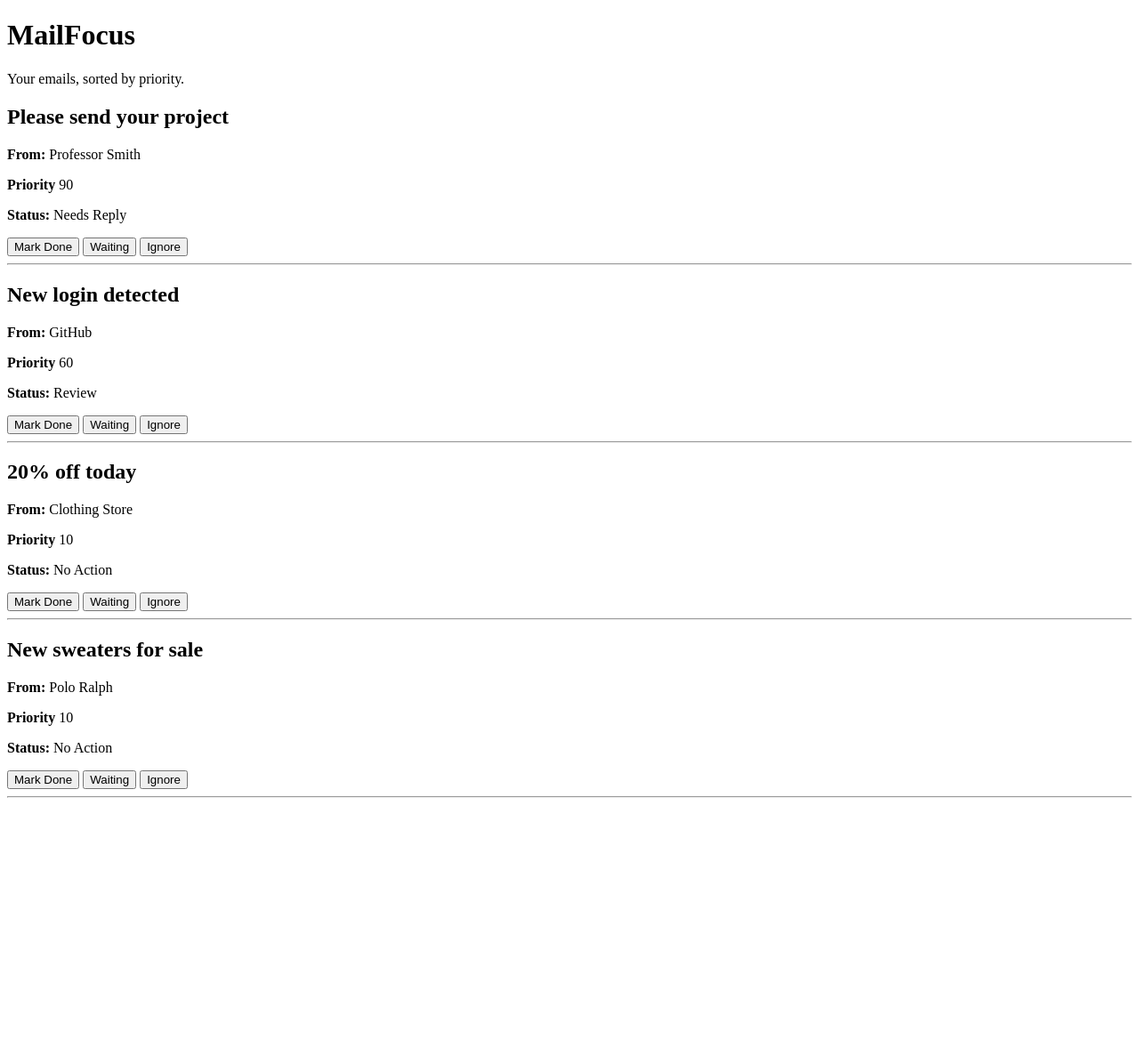
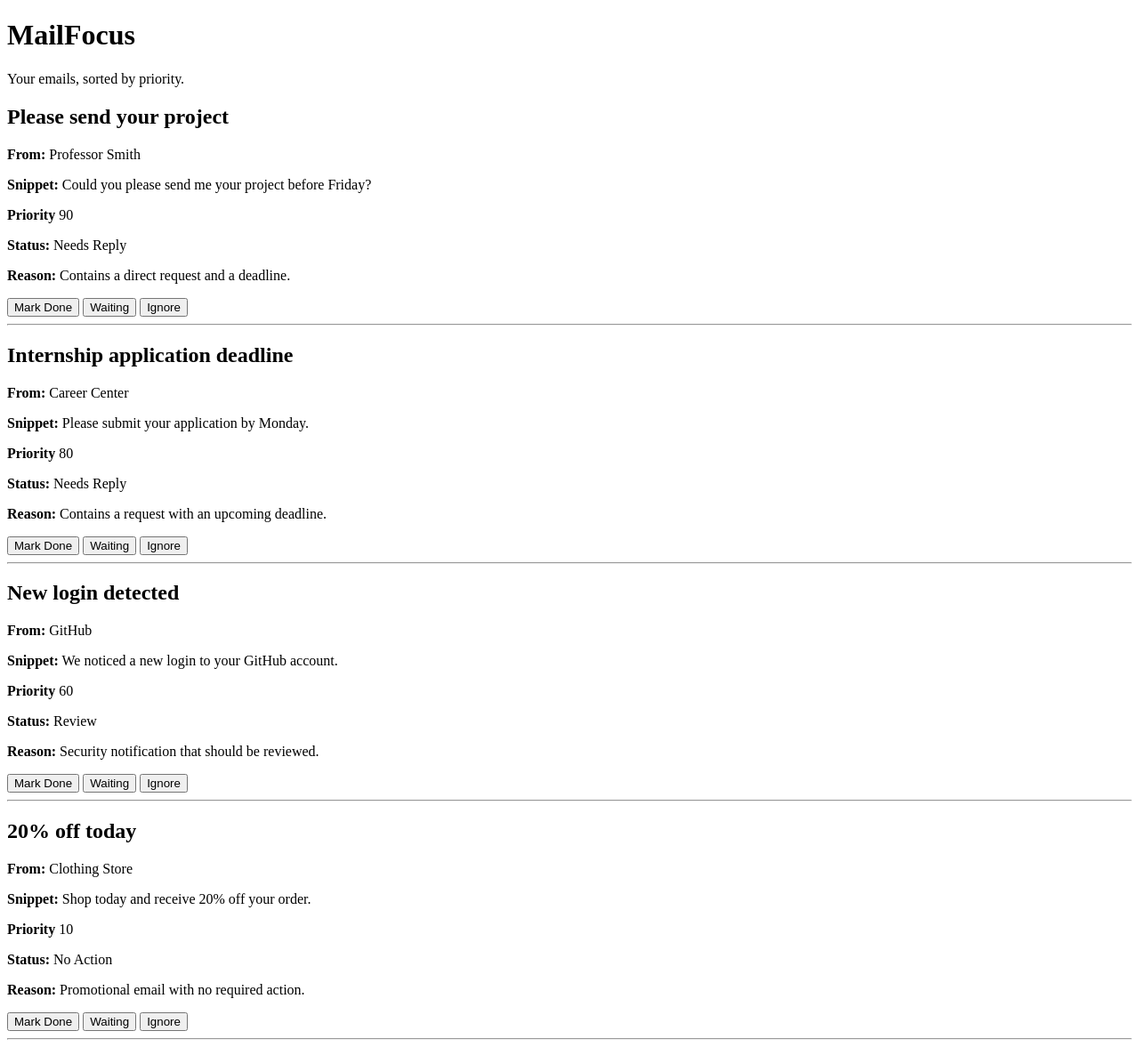
Before and after one commit to Dean-safran/mailFocus, a Flask app: page / in a window 1280 px wide. Shown: the whole page at 89% size. Before the commit the page ends 897 px from the top, so only its background shows below. Run offline with Flask 3, Linux system fonts and the light colour scheme.

Commit message:
Store fake emails and statuses in SQLite

```diff
--- a/app.py
+++ b/app.py
@@ -1,5 +1,6 @@
 from flask import Flask, render_template, redirect, url_for
 from flask_sqlalchemy import SQLAlchemy
+from datetime import datetime
 
 # configurations
 # --------------
@@ -59,75 +60,116 @@ class Email(db.Model) :
         nullable=True
     )
 
+emails = [
+    {
+        "sender": "Professor Smith",
+        "subject": "Please send your project",
+        "snippet": "Could you please send me your project before Friday?",
+        "priority": 90,
+        "status": "Needs Reply",
+        "reason": "Contains a direct request and a deadline.",
+        "gmail_thread_id": "fake-thread-1",
+        "received_at": datetime(2026, 7, 15, 9, 30)
+    },
+    {
+        "sender": "GitHub",
+        "subject": "New login detected",
+        "snippet": "We noticed a new login to your GitHub account.",
+        "priority": 60,
+        "status": "Review",
+        "reason": "Security notification that should be reviewed.",
+        "gmail_thread_id": "fake-thread-2",
+        "received_at": datetime(2026, 7, 14, 14, 15),
+    },
+    {
+        "sender": "Clothing Store",
+        "subject": "20% off today",
+        "snippet": "Shop today and receive 20% off your order.",
+        "priority": 10,
+        "status": "No Action",
+        "reason": "Promotional email with no required action.",
+        "gmail_thread_id": "fake-thread-3",
+        "received_at": datetime(2026, 7, 13, 11, 0),
+    },
+    {
+        "sender": "Career Center",
+        "subject": "Internship application deadline",
+        "snippet": "Please submit your application by Monday.",
+        "priority": 80,
+        "status": "Needs Reply",
+        "reason": "Contains a request with an upcoming deadline.",
+        "gmail_thread_id": "fake-thread-4",
+        "received_at": datetime(2026, 7, 16, 8, 45),
+    }
+]
+
+def seed_fake_emails():
+    for fake_email in emails:
+        # db.session.execute() executes
+        # a query
+        existing_email = db.session.execute(
+            db.select(Email).filter_by(
+                gmail_thread_id=fake_email["gmail_thread_id"]
+            )
+        # returns an Email object if it
+        # exists, else returns None
+        ).scalar_one_or_none()
+
+        if existing_email is None:
+            # ** sets the values of the dict
+            # to be values of the args of Email()
+            email = Email(**fake_email)
+            # queue the email to be
+            # inserted
+            db.session.add(email)
+    db.session.commit()
+
 # create db table
 with app.app_context() :
+    # create missing tables
     db.create_all()
-
-emails = [
-    {
-        "id": 1,
-        "sender": "Professor Smith",
-        "subject": "Please send your project",
-        "priority": 90,
-        "status": "Needs Reply"
-    },
-    {
-        "id": 2,
-        "sender": "GitHub",
-        "subject": "New login detected",
-        "priority": 60,
-        "status": "Review"
-    },
-    {
-        "id": 3,
-        "sender": "Clothing Store",
-        "subject": "20% off today",
-        "priority": 10,
-        "status": "No Action"
-    },
-    {
-        "id": 4,
-        "sender": "Polo Ralph",
-        "subject": "New sweaters for sale",
-        "priority": 10,
-        "status": "No Action"
-    }
-]
+    # inserts any missing emails
+    seed_fake_emails()
 
 # homepage route
 @app.route("/")
 def dashboard() :
-    # sort emails
-    emails.sort(key=lambda x: x["priority"], reverse=True)
-    sorted_emails = emails
+    emails = db.session.execute(
+        db.select(Email).order_by(Email.priority.desc())
+    ).scalars().all()
     # pass emails to template
-    return render_template('dashboard.html', emails=sorted_emails)
+    return render_template('dashboard.html', emails=emails)
 
 # mark done route
 @app.route("/emails/<int:email_id>/done", methods=["POST"])
 def mark_done(email_id) :
-    for email in emails :
-        if email["id"] == email_id :
-            email["status"] = "Done"
-            break
+    # if the email exists return Email object,
+    # else return 404 Not Found page
+    email = db.get_or_404(Email, email_id)
+
+    email.status = "Done"
+    db.session.commit()
+
     return redirect(url_for("dashboard"))
 
 # mark waiting route
 @app.route("/emails/<int:email_id>/waiting", methods=["POST"])
 def mark_waiting(email_id) :
-    for email in emails :
-        if email["id"] == email_id :
-            email["status"] = "Waiting"
-            break
+    email = db.get_or_404(Email, email_id)
+
+    email.status = "Waiting"
+    db.session.commit()
+
     return redirect(url_for("dashboard"))
 
 # mark ignore route
 @app.route("/emails/<int:email_id>/ignore", methods=["POST"])
 def mark_ignore(email_id) :
-    for email in emails :
-        if email["id"] == email_id :
-            email["status"] = "No Action"
-            break
+    email = db.get_or_404(Email, email_id)
+
+    email.status = "No Action"
+    db.session.commit()
+
     return redirect(url_for("dashboard"))
 
 if __name__ == "__main__" :
--- a/templates/dashboard.html
+++ b/templates/dashboard.html
@@ -16,39 +16,49 @@
 
     {% for email in emails%}
         <div>
-            <h2>{{ email["subject"] }}</h2>
+            <h2>{{ email.subject }}</h2>
 
             <p>
                 <strong>From:</strong>
-                {{ email["sender"] }}
+                {{ email.sender }}
+            </p>
+
+            <p>
+                <strong>Snippet:</strong>
+                {{ email.snippet }}
             </p>
 
             <p>
                 <strong>Priority</strong>
-                {{ email["priority"] }}
+                {{ email.priority }}
             </p>
 
             <p>
                 <strong>Status:</strong>
-                {{ email["status"] }}
+                {{ email.status }}
+            </p>
+
+            <p>
+                <strong>Reason:</strong>
+                {{ email.reason }}
             </p>
 
             <form
-                action="{{ url_for('mark_done', email_id=email['id']) }}"
+                action="{{ url_for('mark_done', email_id=email.id) }}"
                 method="POST"
                 style="display: inline;"
             >
                 <button type="submit">Mark Done</button>
             </form>
             <form
-                action="{{ url_for('mark_waiting', email_id=email['id']) }}"
+                action="{{ url_for('mark_waiting', email_id=email.id) }}"
                 method="POST"
                 style="display: inline;"
             >
                 <button type="submit">Waiting</button>
             </form>
             <form
-                action="{{ url_for('mark_ignore', email_id=email['id']) }}"
+                action="{{ url_for('mark_ignore', email_id=email.id) }}"
                 method="POST"
                 style="display: inline;"
             >
```
Also changed, not shown: ROADMAP.md (+4 -4 lines).
